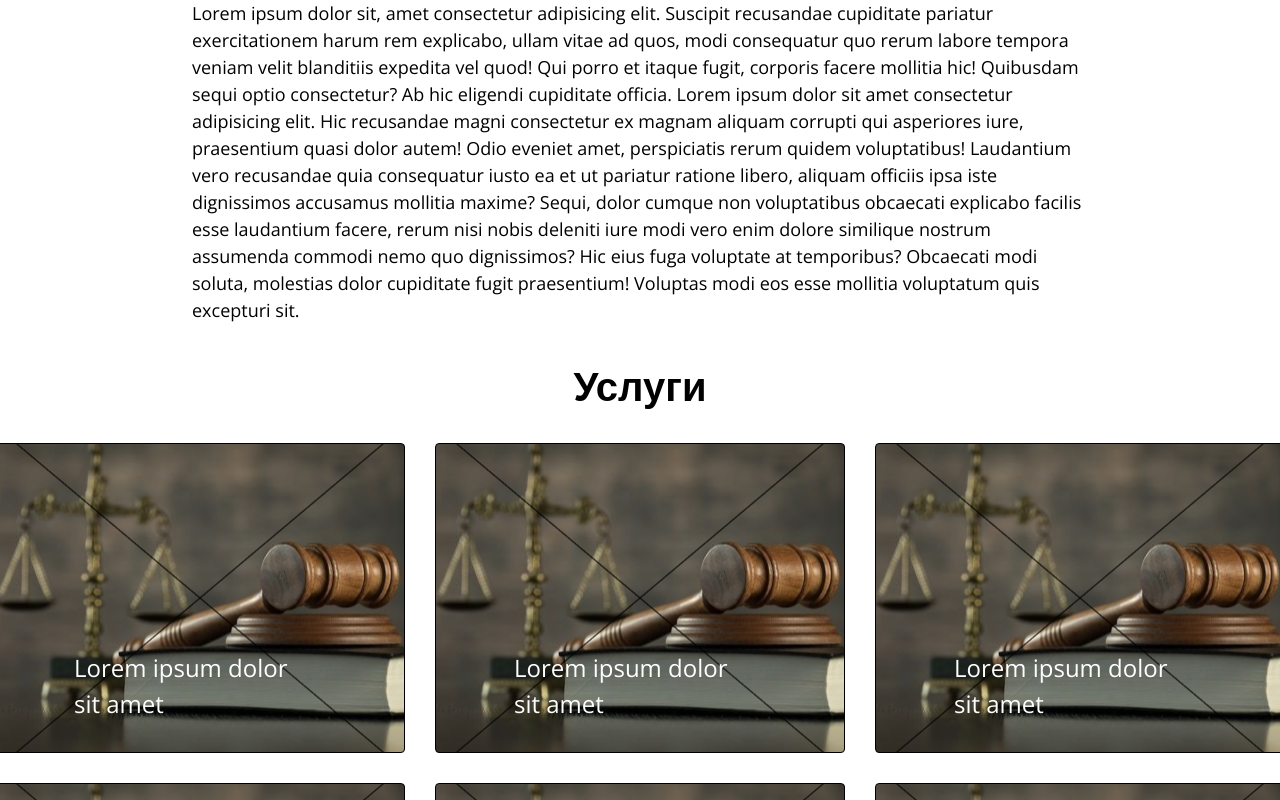
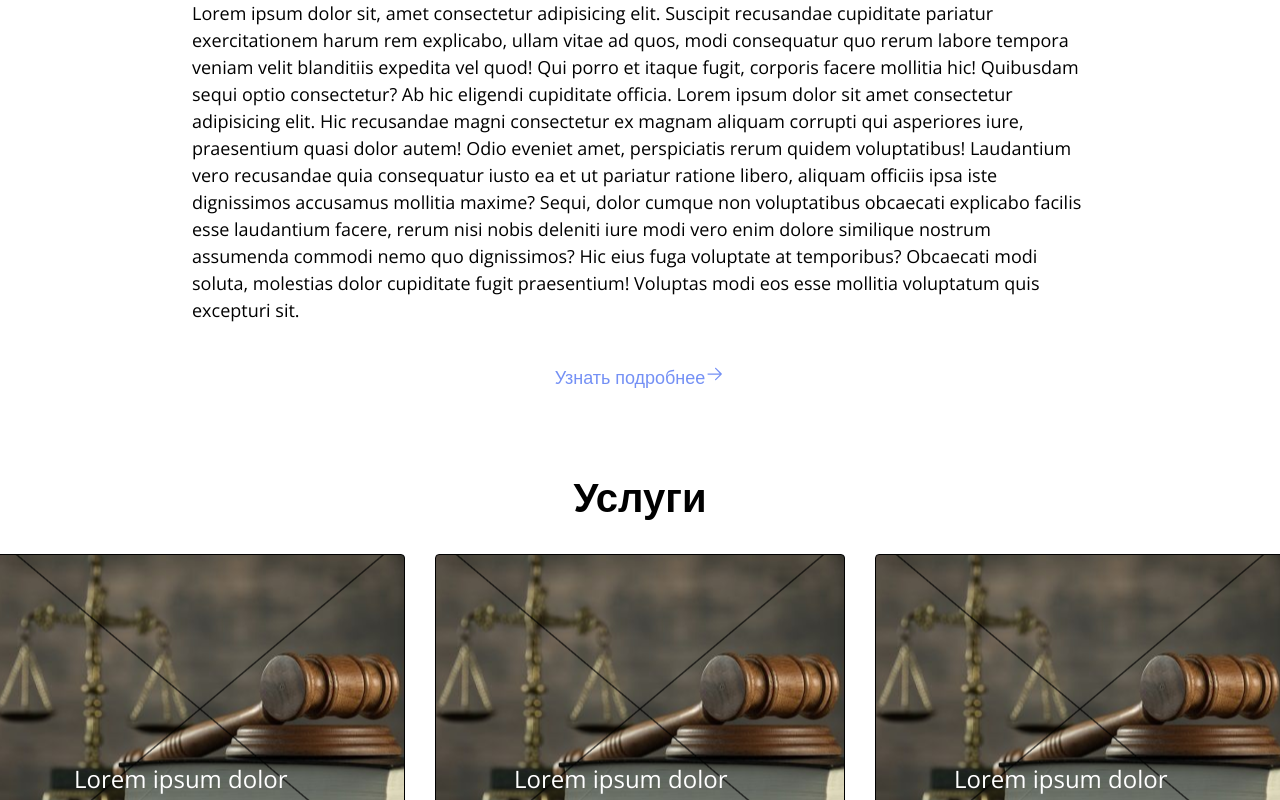
Before and after one commit to Talgat-07/narodnoye-pravo_frontend, a React (Vite) app: page / in a window 1280 px wide. Shown: the part 1390-2190 px from the top of the page. Built offline with nearby package versions, Linux system fonts and the light colour scheme.

Commit message:
feat: edited styles

```diff
--- a/src/widgets/AboutUs/AboutUs.jsx
+++ b/src/widgets/AboutUs/AboutUs.jsx
@@ -1,6 +1,9 @@
 import { Typography } from 'shared/ui/Typography/Typography';
 import aboutUs from '../../shared/assets/img/aboutUsImg.png'
 import s from './AboutUs.module.scss'
+import { Link } from 'react-router-dom';
+import { path } from 'shared/constants/constants';
+import { Arrow } from 'shared/assets/icons/Arrow';
 
 
 export function AboutUs() {
@@ -36,6 +39,18 @@
 
             </Typography>
 
+            <Link to={path.about}>
+                <Typography
+                    className={s.arrow}
+                    variant='p'
+                    styleType='Medium'
+                    lineHeight='lineLittle'
+                    color='blue'>
+                    Узнать подробнее
+                    <Arrow />
+                </Typography>
+            </Link>
+
 
 
         </div>
--- a/src/widgets/AboutUs/AboutUs.module.scss
+++ b/src/widgets/AboutUs/AboutUs.module.scss
@@ -12,5 +12,9 @@
 
 .text{
     width: 70%;
-    margin-bottom: 2rem;
+
 }
+
+.arrow{
+   margin-bottom: 5rem;
+}
```
